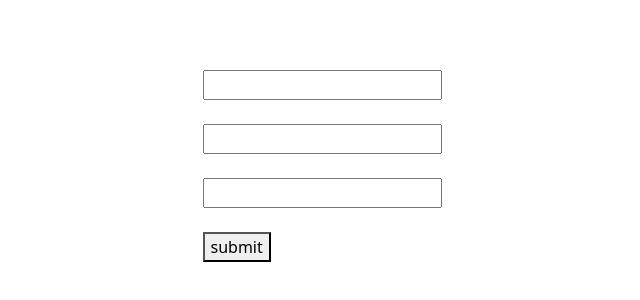
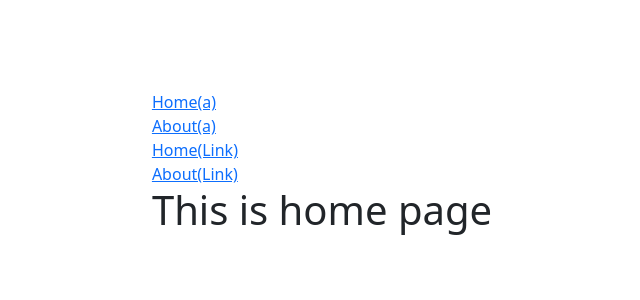
Before and after one commit to imvikaskashyap/React-Basic-to-Advanced, a React (Vite) app: page / in a window 1280 px wide. Shown: the part 234-534 px from the top of the page, without its empty margins (318-958 px from the left). Built offline with nearby package versions, Linux system fonts and the light colour scheme.

Commit message:
React-router-dom, link

```diff
--- a/package.json
+++ b/package.json
@@ -16,7 +16,8 @@
     "react": "^18.2.0",
     "react-bootstrap": "^2.7.2",
     "react-dom": "^18.2.0",
-    "react-redux": "^8.0.5"
+    "react-redux": "^8.0.5",
+    "react-router-dom": "^6.8.1"
   },
   "devDependencies": {
     "@types/react": "^18.0.26",
--- a/src/App.jsx
+++ b/src/App.jsx
@@ -1,10 +1,11 @@
 import React from "react";
 import "./App.css";
-import UncontrolledComp from "./components/UncontrolledComp";
+import React_router from "./React-Router-dom/React_router";
+
 const App = () => {
 	return (
 		<div>
-			<UncontrolledComp />
+			<React_router />
 		</div>
 	);
 };
--- /dev/null
+++ b/src/React-Router-dom/Links.jsx
@@ -0,0 +1,26 @@
+import React from "react";
+import { Link } from "react-router-dom";
+
+const Links = () => {
+	return (
+		<div>
+			{/* a tags (we should not use a tags in React) */}
+			<a href="/">Home(a)</a>
+			<br />
+			<a href="/about">About(a)</a>
+			<br />
+
+			{/* Link tags */}
+			<Link to="/">Home(Link)</Link>
+			<br />
+
+			<Link to="/about">About(Link)</Link>
+		</div>
+	);
+};
+
+export default Links;
+
+// Links tag just like a tag(anchor tag). it is used to going clickable page.
+// In links tag we give the address of page in "to" argument.
+// we don't use a tag in React for jumping to the page because it's behave just like Html rendering and refresh the page which is wrong.
--- /dev/null
+++ b/src/React-Router-dom/React_router.jsx
@@ -0,0 +1,27 @@
+import React from "react";
+import { BrowserRouter, Route, Routes } from "react-router-dom";
+import React_router_child from "./React_router_child";
+import React_router_about from "./React_router_about";
+import Links from "./Links";
+
+const React_router = () => {
+	return (
+		<div>
+			<BrowserRouter>
+				<Links />
+				<Routes>
+					<Route path="/" element={<React_router_child />} />
+					<Route path="/about" element={<React_router_about />} />
+				</Routes>
+			</BrowserRouter>
+		</div>
+	);
+};
+
+export default React_router;
+
+// React router dom used for create pages in a web App. Ex - Navbar,Footer,Aside,About etc.
+// React router dom show the web pages without refreshing website.
+// it is install via - npm i react-router-dom
+// it's wrap the component by - BrowserRouter & Routes and we wrap our component inside Route.
+// In Route we give path and element argument.
--- /dev/null
+++ b/src/React-Router-dom/React_router_about.jsx
@@ -0,0 +1,11 @@
+import React from "react";
+
+const React_router_about = () => {
+	return (
+		<div>
+			<h2>This is about page</h2>
+		</div>
+	);
+};
+
+export default React_router_about;
--- /dev/null
+++ b/src/React-Router-dom/React_router_child.jsx
@@ -0,0 +1,11 @@
+import React from "react";
+
+const React_router_child = () => {
+	return (
+		<div>
+			<h1>This is home page</h1>
+		</div>
+	);
+};
+
+export default React_router_child;
--- a/src/components/UncontrolledComp.jsx
+++ b/src/components/UncontrolledComp.jsx
@@ -38,3 +38,6 @@ export default UncontrolledComp;
 
 // Note : we can't use state to change input values inside uncontrolled component.
 // we can use useRef or other methods like getElementById.
+
+// Q - yadi ek component me state or useRef or getElementById  se input field operate ho rahe ho to woh kon sa componenet kehlayega. Controlled Component or Uncontrolled component.
+// A- Uncontrolled component.
```
Also changed, not shown: src/components/HOC.jsx (added, +53 -0 lines), 1 other file (tests, documents, lock files or other folders).
